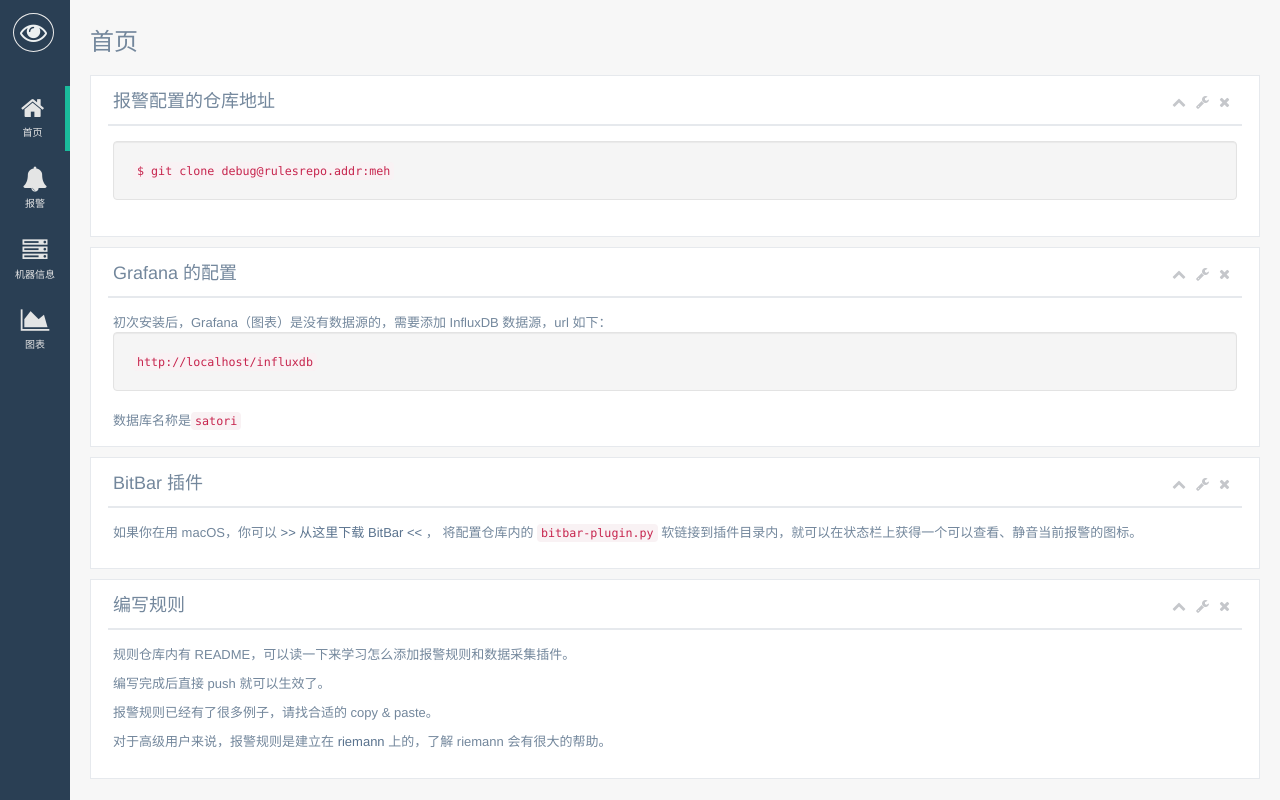
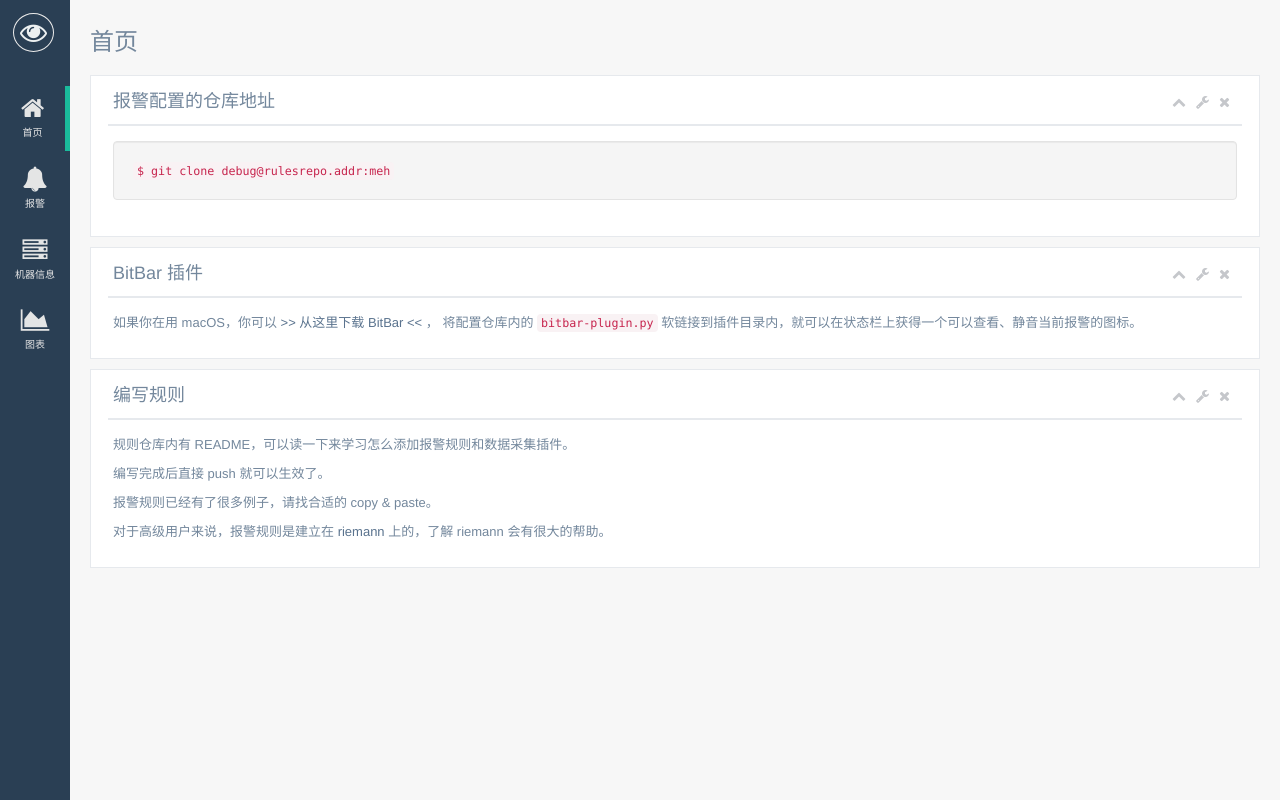
Before and after one commit to leancloud/satori, a website: page frontend/index.html in a window 1280 px wide. Drawn offline with nearby package versions, Linux system fonts and the light colour scheme.

Commit message:
:arrow_up: Upgrade Grafana to 6.1.4

```diff
--- a/frontend/index.html
+++ b/frontend/index.html
@@ -43,15 +43,6 @@
               <div class="col-md-12 col-sm-12 col-xs-12">
                 <block title="报警配置的仓库地址">
                     <div class="well"><code>$ git clone {{ SatoriVars.rulesRepo }}</code></div>
-                </block>
-              </div>
-            </div>
-            <div class="row">
-              <div class="col-md-12 col-sm-12 col-xs-12">
-                <block title="Grafana 的配置">
-                    初次安装后，Grafana（图表）是没有数据源的，需要添加 InfluxDB 数据源，url 如下：
-                    <div class="well"><code>{{ origin }}/influxdb</code></div>
-                    数据库名称是<code>satori</code>
                 </block>
               </div>
             </div>
```
Also changed, not shown: 2 other files.
